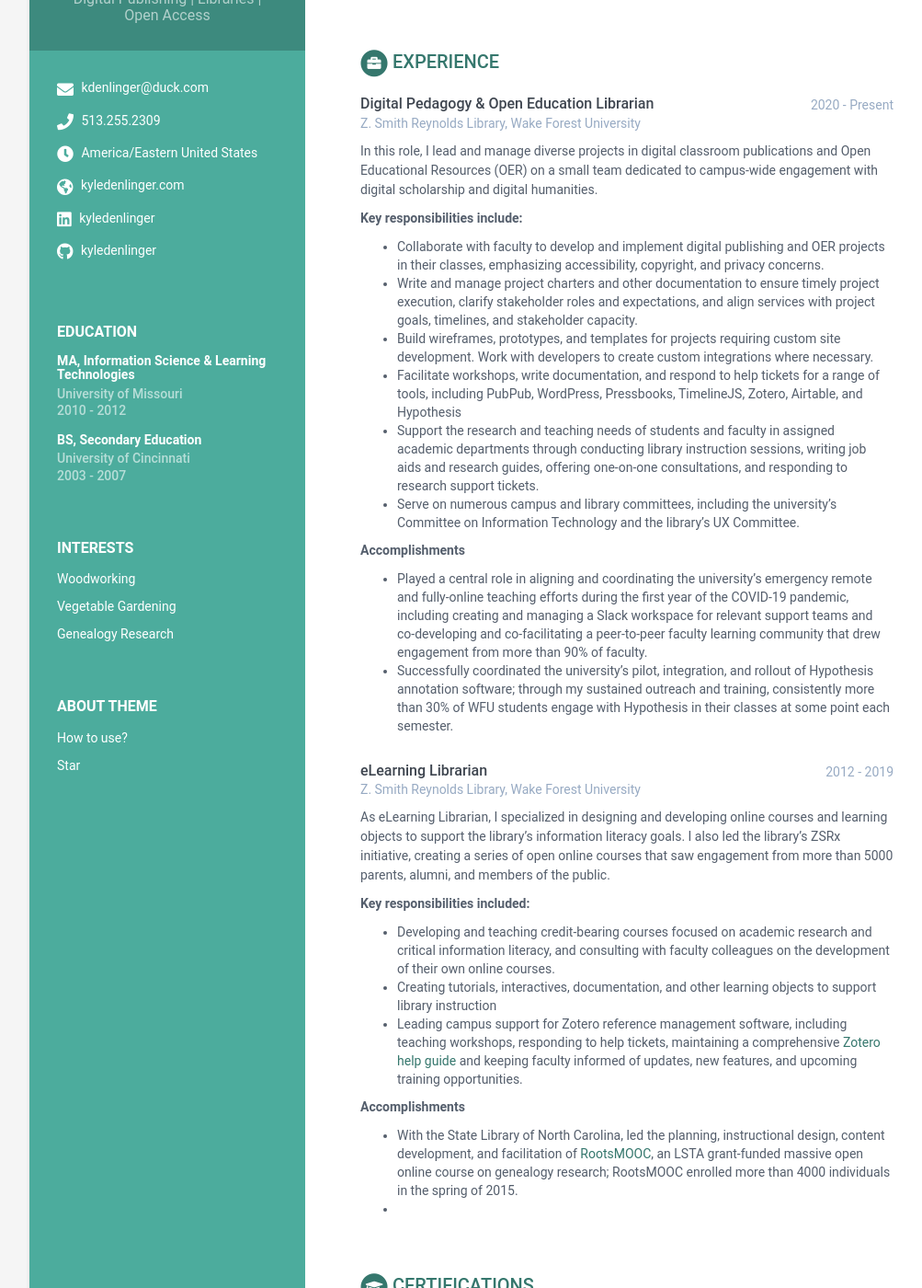
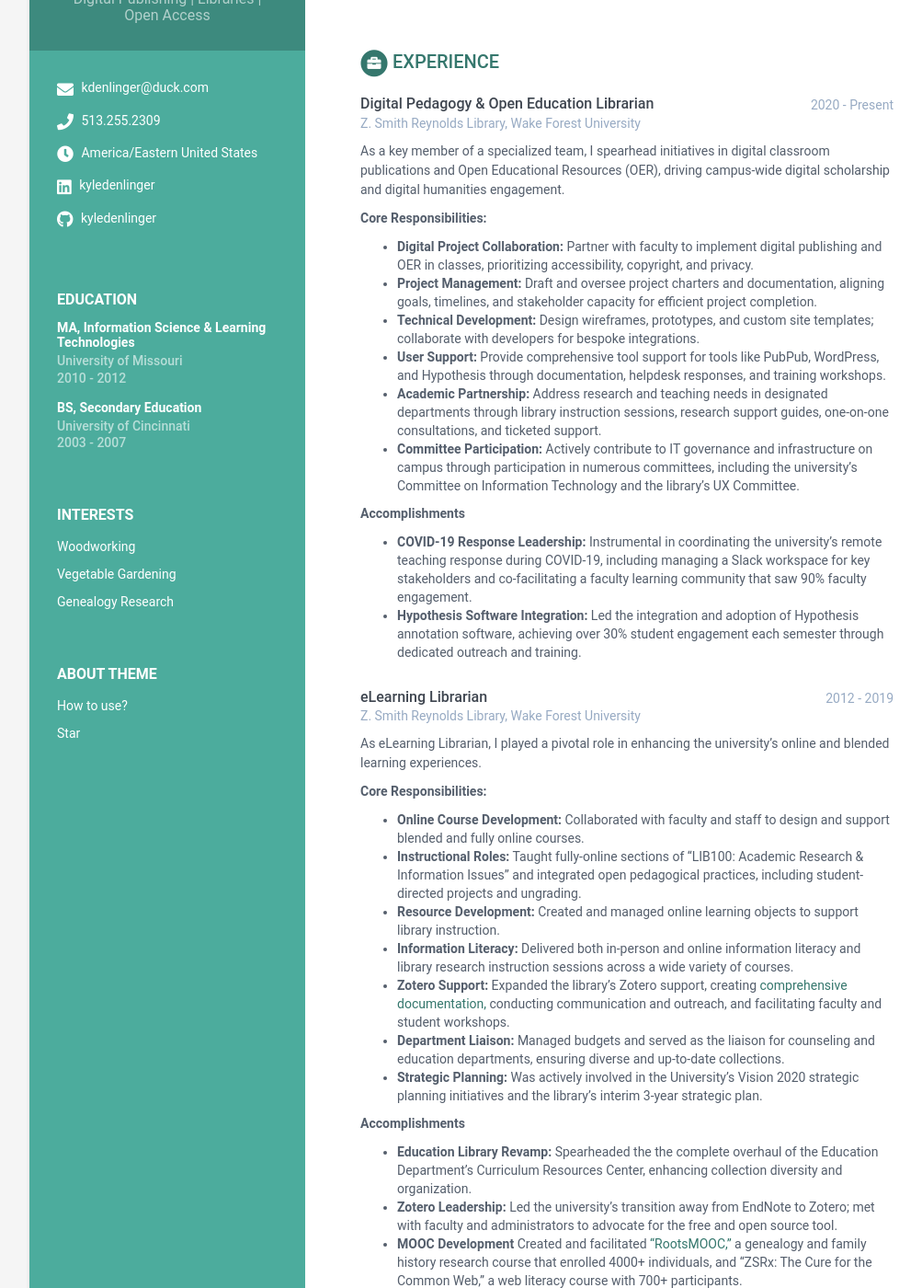
Before and after one commit to kyledenlinger/kyledenlinger.github.io, a Jekyll site: the page built from index.html, in a window 1280 px wide and 1400 px high, scrolled down 230 px. Shown: the whole window at 92% size, without its empty margins (108-1111 px from the left). Built offline with Jekyll 4.4.1, drawn with Linux system fonts in a browser that asks for light colours; some of the changed text lies outside the part shown.

Commit message:
updated elearning librarian

```diff
--- a/_data/data.yml
+++ b/_data/data.yml
@@ -17,7 +17,7 @@ sidebar:
     phone: 513.255.2309
     timezone: America/Eastern United States
     citizenship:
-    website: kyledenlinger.com #do not add http://
+    #website: kyledenlinger.com #do not add http://
     linkedin: kyledenlinger
     github: kyledenlinger
     telegram: # add your nickname without '@' sign
@@ -67,76 +67,71 @@ experiences:
         time: 2020 - Present
         company: Z. Smith Reynolds Library, Wake Forest University
         details: |
-         In this role, I lead and manage diverse projects in digital classroom publications and Open Educational Resources (OER) on a small team dedicated to campus-wide engagement with digital scholarship and digital humanities.
+         As a key member of a specialized team, I spearhead initiatives in digital classroom publications and Open Educational Resources (OER), driving campus-wide digital scholarship and digital humanities engagement.
         responsibilities: |
-          **Key responsibilities include:**
-          - Collaborate with faculty to develop and implement digital publishing and OER projects in their classes, emphasizing accessibility, copyright, and privacy concerns.
-          - Write and manage project charters and other documentation to ensure timely project execution, clarify stakeholder roles and expectations, and align services with project goals, timelines, and stakeholder capacity.
-          - Build wireframes, prototypes, and templates for projects requiring custom site development. Work with developers to create custom integrations where necessary.
-          - Facilitate workshops, write documentation, and respond to help tickets for a range of tools, including PubPub, WordPress, Pressbooks, TimelineJS, Zotero, Airtable, and Hypothesis
-          - Support the research and teaching needs of students and faculty in assigned academic departments through conducting library instruction sessions, writing job aids and research guides, offering one-on-one consultations, and responding to research support tickets.
-          - Serve on numerous campus and library committees, including the university's Committee on Information Technology and the library's UX Committee.
+          **Core Responsibilities:**
+          - **Digital Project Collaboration:** Partner with faculty to implement digital publishing and OER in classes, prioritizing accessibility, copyright, and privacy.
+          - **Project Management:** Draft and oversee project charters and documentation, aligning goals, timelines, and stakeholder capacity for efficient project completion.
+          - **Technical Development:** Design wireframes, prototypes, and custom site templates; collaborate with developers for bespoke integrations.
+          - **User Support:** Provide comprehensive tool support for tools like PubPub, WordPress, and Hypothesis through documentation, helpdesk responses, and training workshops.
+          - **Academic Partnership:** Address research and teaching needs in designated departments through library instruction sessions, research support guides, one-on-one consultations, and ticketed support.
+          - **Committee Participation:** Actively contribute to IT governance and infrastructure on campus through participation in numerous committees, including the university's Committee on Information Technology and the library's UX Committee.
         accomplishments: |
           **Accomplishments**
-          - Played a central role in aligning and coordinating the university's emergency remote and fully-online teaching efforts during the first year of the COVID-19 pandemic, including creating and managing a Slack workspace for relevant support teams and co-developing and co-facilitating a peer-to-peer faculty learning community that drew engagement from more than 90% of faculty.
-          - Successfully coordinated the university's pilot, integration, and rollout of Hypothesis annotation software; through my sustained outreach and training, consistently more than 30% of WFU students engage with Hypothesis in their classes at some point each semester.
+          - **COVID-19 Response Leadership:** Instrumental in coordinating the university's remote teaching response during COVID-19, including managing a Slack workspace for key stakeholders and co-facilitating a faculty learning community that saw 90% faculty engagement.
+          - **Hypothesis Software Integration:** Led the integration and adoption of Hypothesis annotation software, achieving over 30% student engagement each semester through dedicated outreach and training.
 
       - role: eLearning Librarian
         time: 2012 - 2019
         company: Z. Smith Reynolds Library, Wake Forest University
         details: |
-          As eLearning Librarian, I specialized in designing and developing online courses and learning objects to support the library's information literacy goals. I also led the library's ZSRx initiative, creating a series of open online courses that saw engagement from more than 5000 parents, alumni, and members of the public.
+          As eLearning Librarian, I played a pivotal role in enhancing the university's online and blended learning experiences.
         responsibilities: |
-          **Key responsibilities included:**
-          - Developing and teaching credit-bearing courses focused on academic research and critical information literacy, and consulting with faculty colleagues on the development of their own online courses.
-          - Creating tutorials, interactives, documentation, and other learning objects to support library instruction
-          - Leading campus support for Zotero reference management software, including teaching workshops, responding to help tickets, maintaining a comprehensive [Zotero help guide](http://guides.zsr.wfu.edu/zotero) and keeping faculty informed of updates, new features, and upcoming training opportunities.
+          **Core Responsibilities:**
+          - **Online Course Development:** Collaborated with faculty and staff to design and support blended and fully online courses.
+          - **Instructional Roles:** Taught fully-online sections of “LIB100: Academic Research & Information Issues” and integrated open pedagogical practices, including student-directed projects and ungrading.
+          - **Resource Development:** Created and managed online learning objects to support library instruction.
+          - **Information Literacy:** Delivered both in-person and online information literacy and library research instruction sessions across a wide variety of courses.
+          - **Zotero Support:** Expanded the library's Zotero support, creating [comprehensive documentation,](http://guides.zsr.wfu.edu/zotero) conducting communication and outreach, and facilitating faculty and student workshops.
+          - **Department Liaison:** Managed budgets and served as the liaison for counseling and education departments, ensuring diverse and up-to-date collections.
+          - **Strategic Planning:** Was actively involved in the University's Vision 2020 strategic planning initiatives and the library's interim 3-year strategic plan.
         accomplishments: |
           **Accomplishments**
-          - With the State Library of North Carolina, led the planning, instructional design, content development, and facilitation of [RootsMOOC](https://canvas.instructure.com/courses/951533), an LSTA grant-funded massive open online course on genealogy research; RootsMOOC enrolled more than 4000 individuals in the spring of 2015.
-          -
+          - **Education Library Revamp:** Spearheaded the the complete overhaul of the Education Department's Curriculum Resources Center, enhancing collection diversity and organization.
+          - **Zotero Leadership:** Led the university's transition away from EndNote to Zotero; met with faculty and administrators to advocate for the free and open source tool.
+          - **MOOC Development** Created and facilitated ["RootsMOOC,"](https://canvas.instructure.com/courses/951533) a genealogy and family history research course that enrolled 4000+ individuals, and "ZSRx: The Cure for the Common Web," a web literacy course with 700+ participants.
 
 
-certifications:
-      title: Certifications
-      list:
-        - name: CV Builder
-          start: 2020
-          end: 2021
-          organization: Microsoft
-          credentialid: 111-222
-          credentialurl: www.google.com
-          credentialname: Google
-          details: |
-            Details about cert. Lorem ipsum dolor sit amet, consectetur
-            adipiscing elit.
-            Nullam eget orci purus. Nullam ultrices neque nibh.
-            Aenean fermentum, felis vulputate suscipit accumsan,
-            sem enim bibendum augue, sed convallis arcu lacus at dui.
-            Pellentesque et nibh suscipit, vestibulum turpis eu, semper tortor.
-            Praesent felis nibh, eleifend id eleifend id, dictum id enim.
-            Praesent venenatis erat non augue suscipit consectetur.
+#certifications:
+     # title: Certifications
+     # list:
+       # - name: CV Builder
+         # start: 2020
+         # end: 2021
+         # organization: Microsoft
+         # credentialid: 111-222
+         # credentialurl: www.google.com
+         # credentialname: Google
+         # details: |
+           # Details about cert. Lorem ipsum dolor sit amet, consectetur
 
-            Second paragraph. Sed eleifend enim ante, vitae efficitur purus
-            fringilla vel. Ut euismod, sem sed vulputate venenatis,
-            justo diam viverra velit, sed rhoncus leo leo eu justo.
-            Suspendisse placerat risus ante, sed porta nisi blandit at.
-        - name: Git learning
-          start: 2019
-          end:
-          organization: Microsoft
-          credentialid: 111-222
-          credentialurl: www.github.com
-          credentialname: Github
-          details: |
-            Older certification. Lorem ipsum dolor sit amet, consectetur
-            adipiscing elit.
-            Nullam eget orci purus. Nullam ultrices neque nibh.
-            Aenean fermentum, felis vulputate suscipit accumsan,
-            sem enim bibendum augue, sed convallis arcu lacus at dui.
-            Pellentesque et nibh suscipit, vestibulum turpis eu, semper tortor.
-            Praesent felis nibh, eleifend id eleifend id, dictum id enim.
-            Praesent venenatis erat non augue suscipit consectetur.
+           #Second paragraph. Sed eleifend enim ante, vitae efficitur purus
+        # # - name: Git learning
+        #   # start: 2019
+        #   # end:
+        #   organization: Microsoft
+        #   credentialid: 111-222
+        #   credentialurl: www.github.com
+        #   credentialname: Github
+        #   details: |
+        #     Older certification. Lorem ipsum dolor sit amet, consectetur
+        #     adipiscing elit.
+        #     Nullam eget orci purus. Nullam ultrices neque nibh.
+        #     Aenean fermentum, felis vulputate suscipit accumsan,
+        #     sem enim bibendum augue, sed convallis arcu lacus at dui.
+        #     Pellentesque et nibh suscipit, vestibulum turpis eu, semper tortor.
+        #     Praesent felis nibh, eleifend id eleifend id, dictum id enim.
+        #     Praesent venenatis erat non augue suscipit consectetur.
 
 projects:
     title: Projects
```
